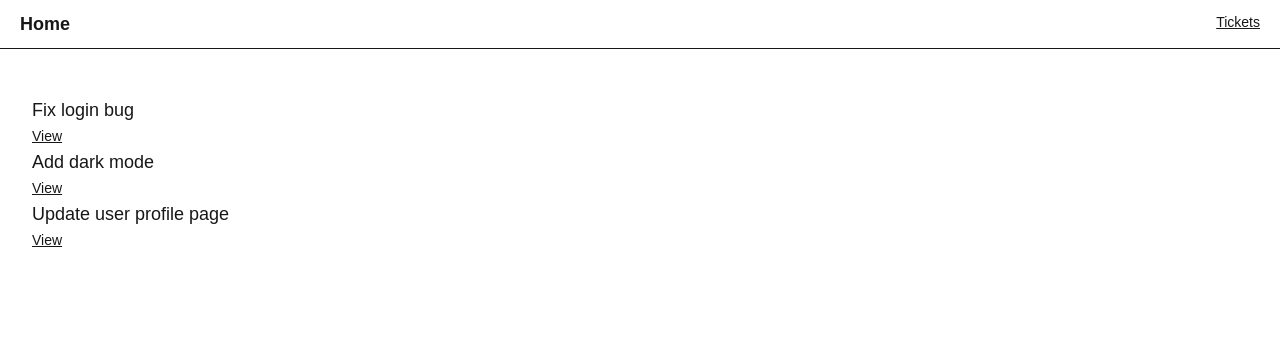
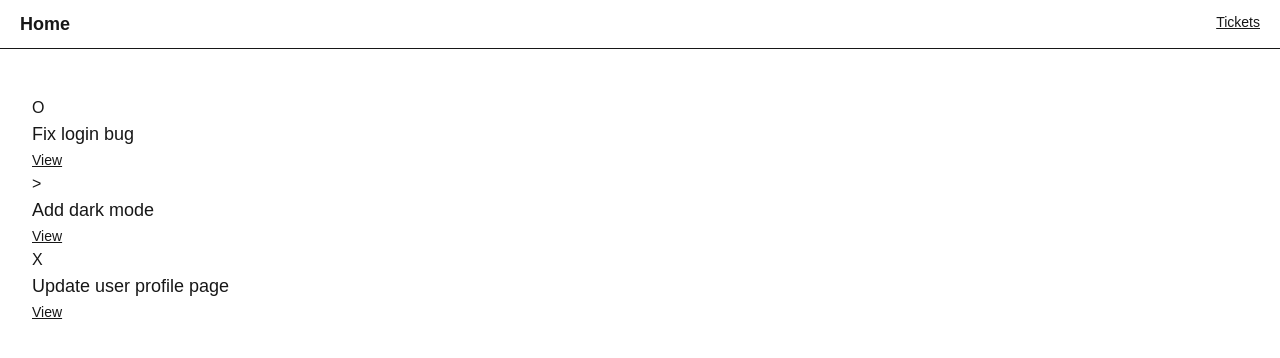
Before and after one commit to steven-oehley/ticket-bounty-learning, a Next.js app: page /tickets in a window 1280 px wide. Shown: the top 358 px of the page. Built offline with nearby package versions, Linux system fonts and the light colour scheme.

Commit message:
chore: added ticket status icons

```diff
--- a/src/app/tickets/page.tsx
+++ b/src/app/tickets/page.tsx
@@ -1,12 +1,19 @@
 import Link from 'next/link';
 import { initialTickets } from '@/data/data';
 import { ticketDetailsPath } from '@/constants/paths';
+
+const TICKET_ICONS = {
+  OPEN: 'O',
+  IN_PROGRESS: '>',
+  DONE: 'X',
+};
 
 const TicketsPage = () => {
   return (
     <div>
       {initialTickets.map((ticket) => (
         <div key={ticket.id}>
+          <div>{TICKET_ICONS[ticket.status]}</div>
           <h2 className="text-lg">{ticket.title}</h2>
 
           <Link className="text-sm underline" href={ticketDetailsPath(ticket.id)}>
--- a/src/data/data.ts
+++ b/src/data/data.ts
@@ -4,20 +4,20 @@ export const initialTickets = [
     title: 'Fix login bug',
     content:
       'Users are unable to log in with correct credentials. Investigate the authentication flow and identify any issues with the login API or frontend validation that may be causing this problem. Ensure to check for any recent changes that might have affected the login functionality.',
-    status: 'OPEN',
+    status: 'OPEN' as const,
   },
   {
     id: '2',
     title: 'Add dark mode',
     content:
       'Implement dark mode for better user experience at night. This should include a toggle switch in the settings. Make sure to update all relevant components to support dark mode styling.',
-    status: 'IN_PROGRESS',
+    status: 'IN_PROGRESS' as const,
   },
   {
     id: '3',
     title: 'Update user profile page',
     content:
       'Redesign the user profile page to include more details. Consider adding sections for recent activity, friends list, and user statistics. Ensure the design is responsive and works well on mobile devices.',
-    status: 'DONE',
+    status: 'DONE' as const,
   },
 ];
```
